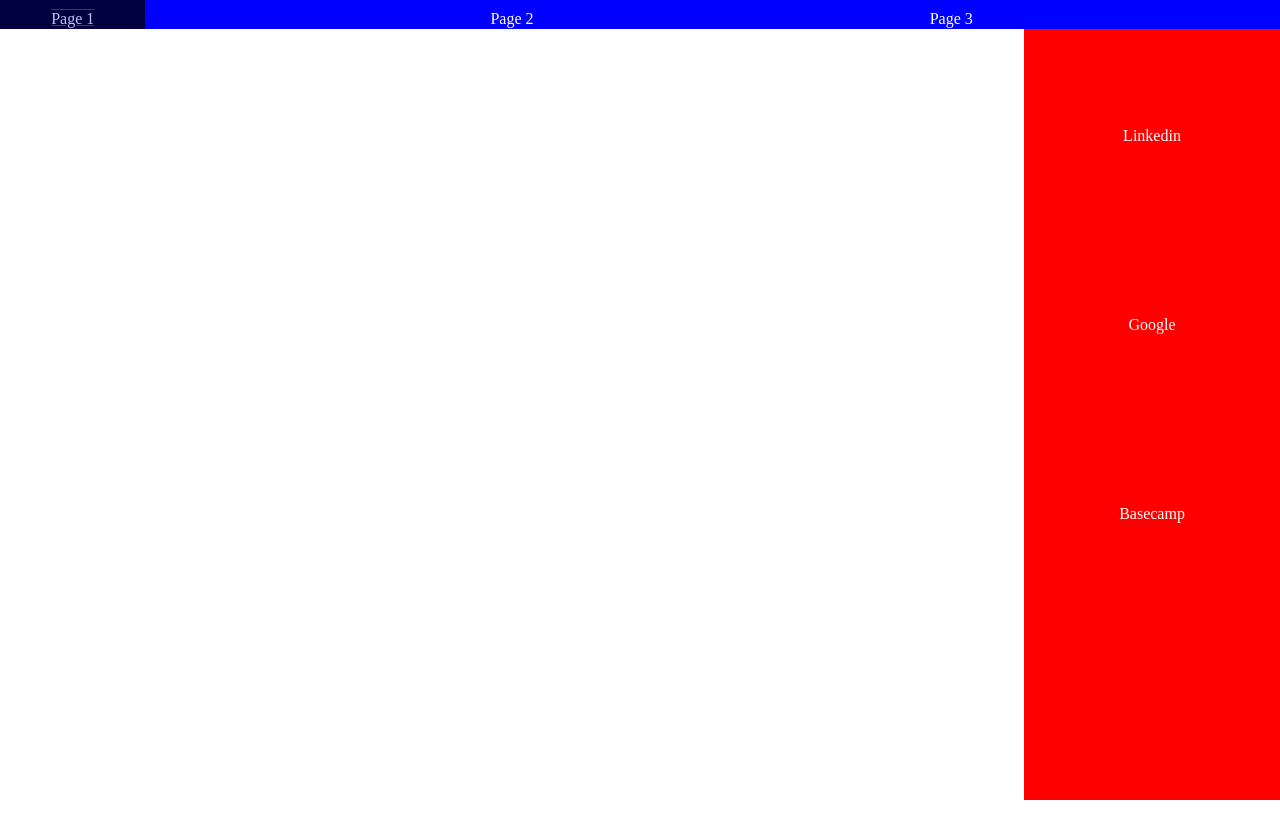
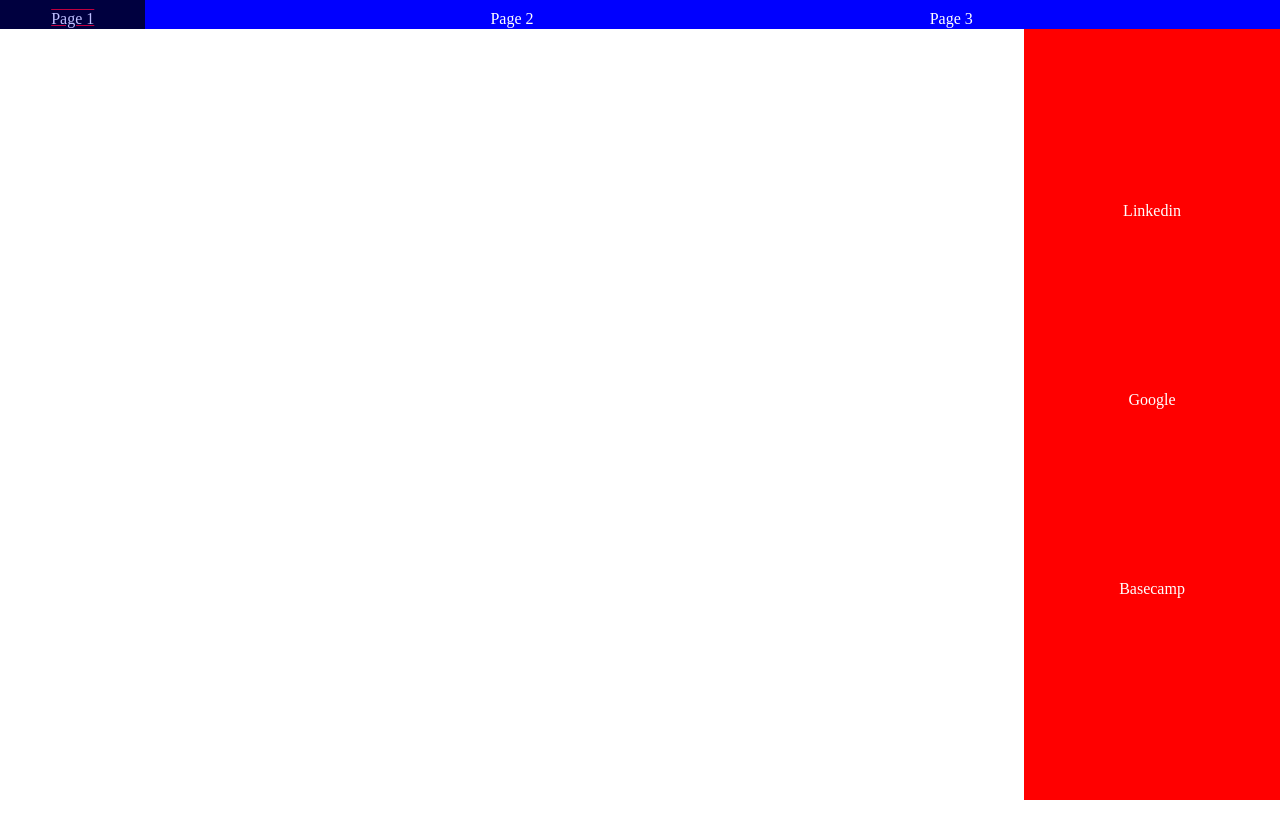
Before and after one commit to mgalvan4/lab6repo, a plain HTML site: page index.html in a window 1280 px wide. Drawn offline with Linux system fonts and the light colour scheme.

Commit message:
sidebar scales with window

```diff
--- a/css/style.css
+++ b/css/style.css
@@ -8,6 +8,7 @@ a  {
  }
 body  {
  height:1080px;
+ width:100%;
  }
 #onpage a  {
  text-decoration: underline overline ;
@@ -19,7 +20,6 @@ body  {
  position:sticky;
  float:left;
  top:0%;
- overflow: hidden;
  z-index: 1;
  }
 #main-navbar  ul{
@@ -42,15 +42,16 @@ padding-right: 5%;
  }
 #navbar-container  {
 width: 80%;
+overflow: hidden;
  }
 #sidebar  {
  display: block;
  position: fixed;
  background-color: red;
  text-align: center;
- height: 100%;
  right:0%;
  width: 20%;
+ height:100%;
  display: flex;
  flex-direction: column;
  justify-content: space-evenly;
@@ -69,7 +70,6 @@ width: 80%;
  opacity: 0.75;
  }
 #sidebar-container  {
-  overflow: hidden;
-  height:100%;
-  padding-top: 10%
+ overflow:hidden;
+ height:auto;
   }
```
